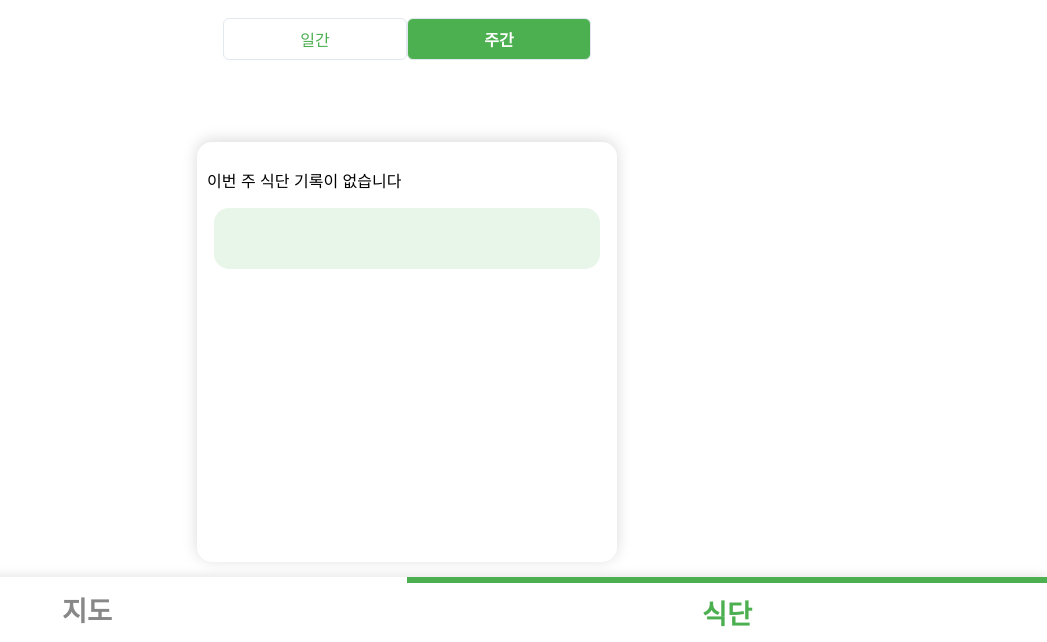
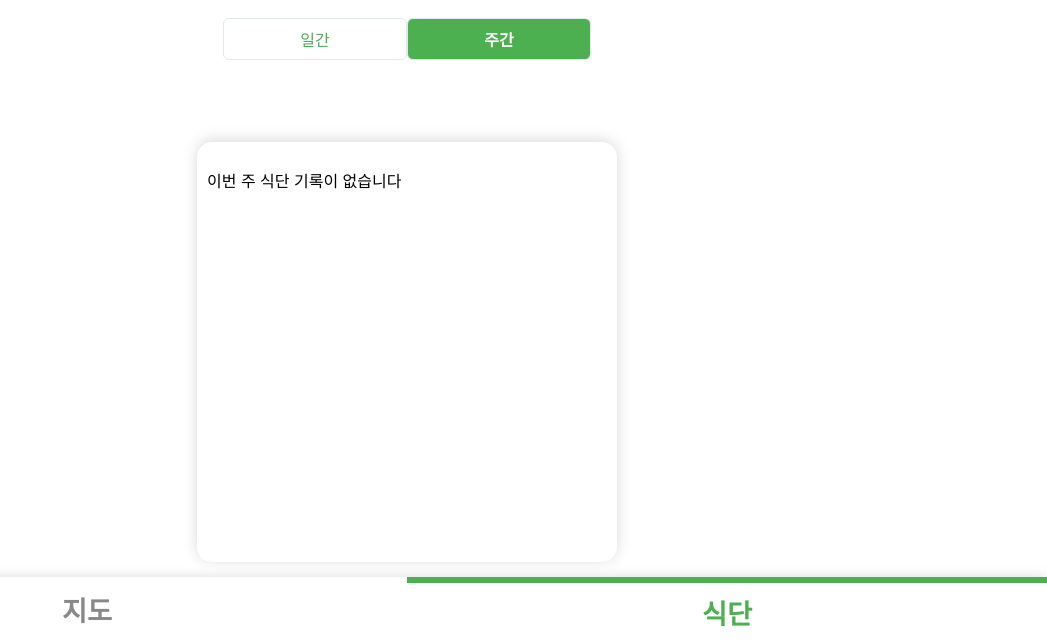
Before and after one commit to levelstage/meal-card-diet-map, a website: page public/diet.html in a window 1280 px wide. Shown: the part 158-800 px from the top of the page, without its empty margins (233-1280 px from the left). Drawn offline with nearby package versions, Linux system fonts and the light colour scheme; a web font is replaced by a local one.

Commit message:
fix: 경고창 오버플로우 문제 해결

```diff
--- a/public/css/style.css
+++ b/public/css/style.css
@@ -119,16 +119,10 @@ body, html {
 }
 
 #warning-container {
-    background: #e8f5e9;
-    color: #2e7d32;
-    border: none;
-    padding: 0.4rem 0.8rem;
-    border-radius: 15px;
     font-size: 0.8rem;
     width: 90%;
     max-width: 400px;
     margin: auto;
-    height:3rem;
     transition: all 0.2s ease;
 }
 /* store-list-container의 height를 늘린다 */
```
